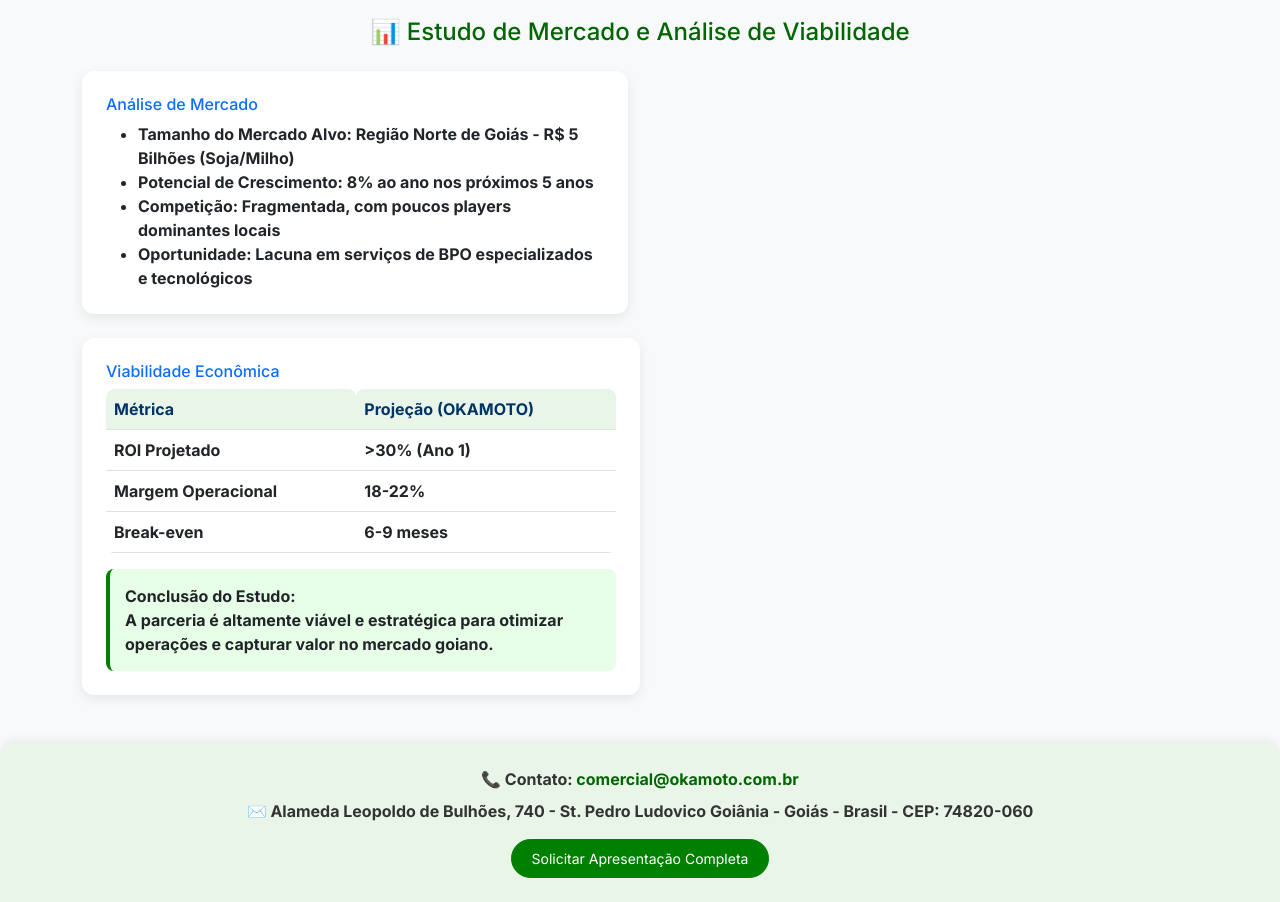
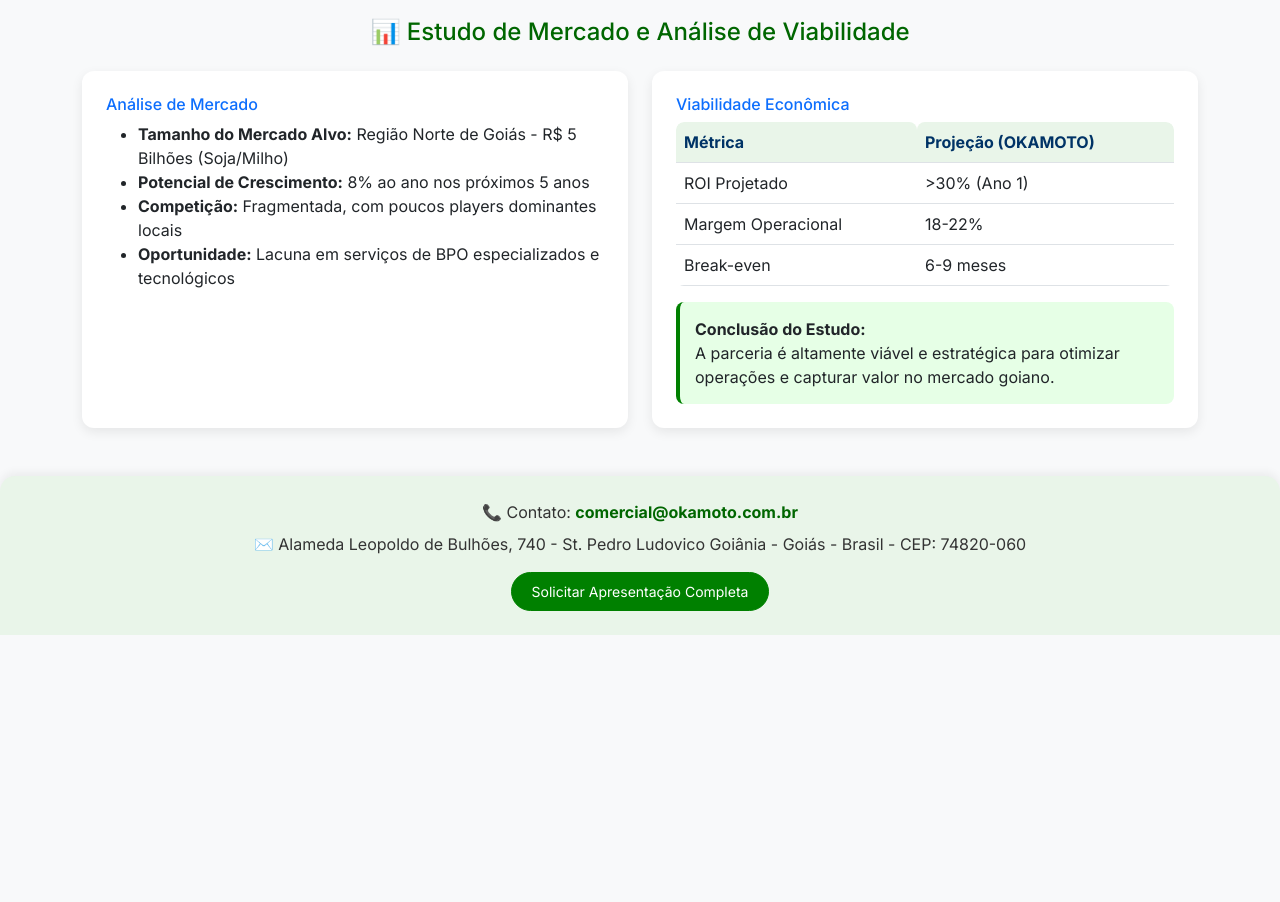
Before and after one commit to Clebito2/okamoto-site, a plain HTML site: page index.html in a window 1280 px wide. Shown: the part 1300-2202 px from the top of the page. After the commit the page ends 1935 px from the top, so only its background shows below. Drawn offline with nearby package versions, Linux system fonts and the light colour scheme.

Commit message:
Update index.html

```diff
--- a/index.html
+++ b/index.html
@@ -303,10 +303,10 @@
                         <div class="card-body">
                             <h3 class="h6 text-primary">Análise de Mercado</h3>
                             <ul class="mb-0">
-                                <li><strong>Tamanho do Mercado Alvo:<strong> Região Norte de Goiás - R$ 5 Bilhões (Soja/Milho)</li>
-                                <li><strong>Potencial de Crescimento:<strong> 8% ao ano nos próximos 5 anos</li>
-                                <li><strong>Competição:<strong> Fragmentada, com poucos players dominantes locais</li>
-                                <li><strong>Oportunidade:<strong> Lacuna em serviços de BPO especializados e tecnológicos</li>
+                                <li><strong>Tamanho do Mercado Alvo:</strong> Região Norte de Goiás - R$ 5 Bilhões (Soja/Milho)</li>
+                                <li><strong>Potencial de Crescimento:</strong> 8% ao ano nos próximos 5 anos</li>
+                                <li><strong>Competição:</strong> Fragmentada, com poucos players dominantes locais</li>
+                                <li><strong>Oportunidade:</strong> Lacuna em serviços de BPO especializados e tecnológicos</li>
                             </ul>
                         </div>
                     </div>
```
